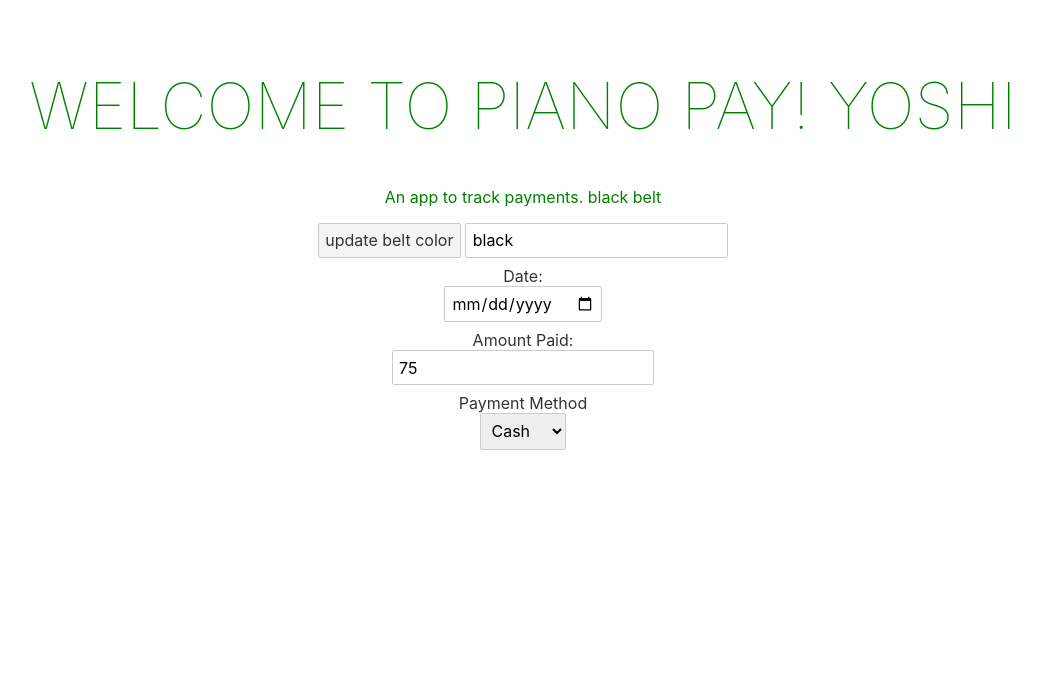
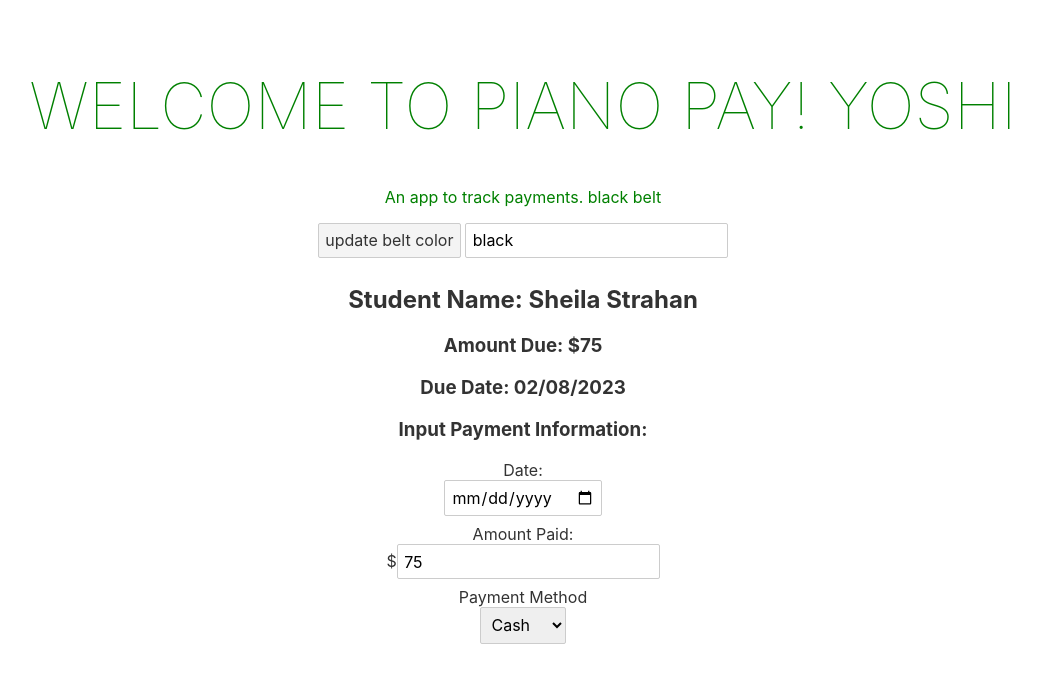
Before and after one commit to Sheilabob/PianoPayment, a Svelte app: page / in a window 1280 px wide. Shown: the top 682 px of the page, without its empty margins (117-1158 px from the left). Built offline with nearby package versions, Linux system fonts and the light colour scheme.

Commit message:
added fields and dates

```diff
--- a/src/App.svelte
+++ b/src/App.svelte
@@ -1,10 +1,8 @@
 <script>
 	let amountDue = 75;
 	let amountPaid = 75;
-	let dateDue = new Date('02/08/2023');
+	let dateDue = new Date();
 	let datePaid = new Date('02/08/2023');
-	let paymentColor = 'black';
-	let dateColor = 'black';
 
 	const handlePayment = (e) => {
 		amountPaid = e.target.value
@@ -33,6 +31,18 @@ console.log(amountPaid)
 	const handleInput = (e) => {
 		beltColor = e.target.value
 	}
+
+	function getFormattedDate(date) {
+  var year = date.getFullYear();
+
+  var month = (1 + date.getMonth()).toString();
+  month = month.length > 1 ? month : '0' + month;
+
+  var day = date.getDate().toString();
+  day = day.length > 1 ? day : '0' + day;
+
+  return month + '/' + day + '/' + year;
+}
 </script>
 
 <main>
@@ -40,11 +50,14 @@ console.log(amountPaid)
 	<p style="{+amountPaid >= amountDue ? 'color:green' : 'color:red'}">An app to track payments. {beltColor} belt</p>
 	<button on:click={handleClick}>update belt color</button>
 	<input type="text" bind:value={beltColor}>
-
+	<h2>Student Name: Sheila Strahan</h2>
+	<h3>Amount Due: ${amountDue}</h3>
+	<h3>Due Date: {getFormattedDate(dateDue)}</h3>
+	<h3>Input Payment Information:</h3>
 	<label for="date-paid">Date:</label>
 	<input type="date" id="date-paid" bind:value={datePaid} />
 	<label for="amt-paid">Amount Paid:</label>
-	<input type="text" id="amt-paid" bind:value={amountPaid} />
+	$<input type="text" id="amt-paid" bind:value={amountPaid} />
 	<label for="pmt-method">Payment Method</label>
 	<select id="pmt-method">
 		<option value="cash">Cash</option>
```
